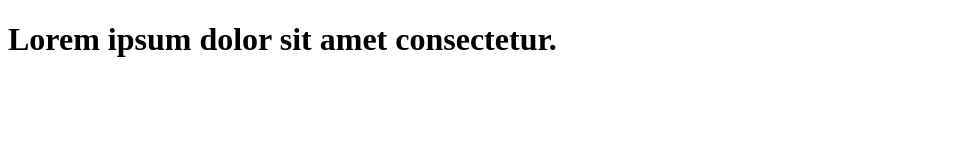
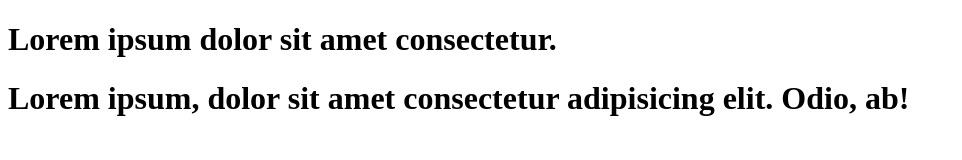
Before and after one commit to rehanwaqar/learn-git, a plain HTML site: page index.html in a window 1280 px wide. Shown: the whole page, without its empty margins (0-962 px from the left). Drawn offline with Linux system fonts and the light colour scheme.

Commit message:
add paragraph to code

```diff
--- a/index.html
+++ b/index.html
@@ -7,5 +7,6 @@
 </head>
 <body>
     <h1>Lorem ipsum dolor sit amet consectetur.</h1>
+    <h1>Lorem ipsum, dolor sit amet consectetur adipisicing elit. Odio, ab!</h1>
 </body>
 </html>
```
